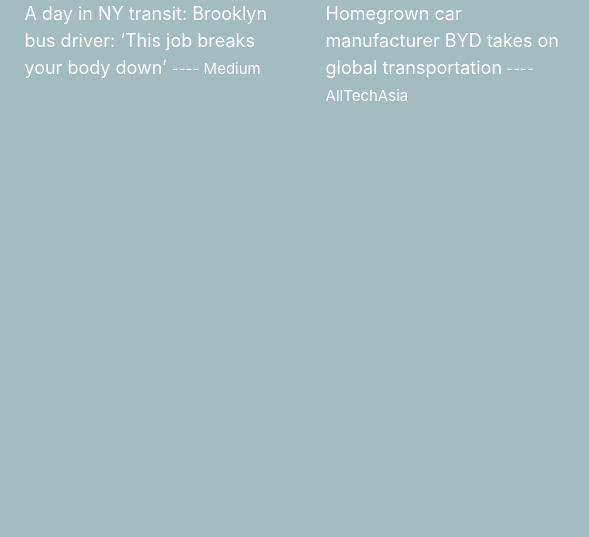
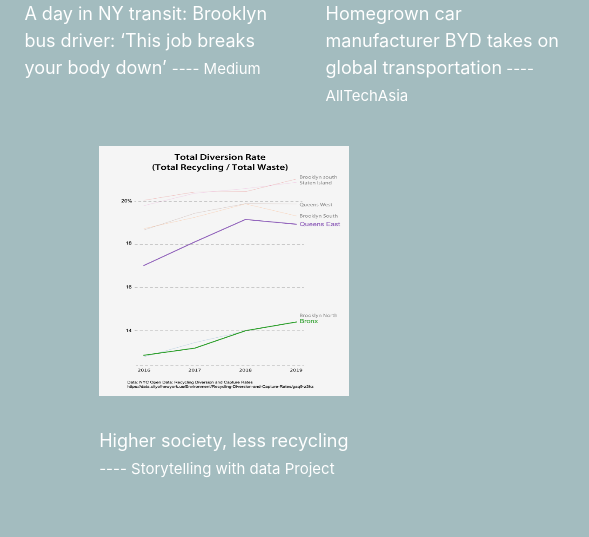
Before and after one commit to tongxuCai/website, a plain HTML site: page index.html in a window 1280 px wide. Shown: the part 2574-3111 px from the top of the page, 648-1237 px from the left. Drawn offline with Linux system fonts and the light colour scheme; a web font is replaced by a local one.

Commit message:
Add recycle

```diff
--- a/index.html
+++ b/index.html
@@ -148,6 +148,15 @@
               <div class='title'>
             <a href="https://alltechasia.com/bike-sharing-startup-ofo-going-bankrupt/"><br>Is bike sharing startup ofo going <br>bankrupt?<span style="font-size:15px"> ---- AllTechAsia</span></a></div>
           </div>
+
+          <div class='articlelink'>
+            <div class='photolink'>
+          <a href="https://tongxucai.github.io/NYC-recycling/">
+            <img src="img/recycle.jpg" alt="HTML tutorial" style="width:250px;height:250px;border:0;"></a></div>
+            <div class='title'>
+          <a href="https://tongxucai.github.io/NYC-recycling/"><br>Higher society, less recycling <br><span style="font-size:15px"> ---- Storytelling with data Project</span></a></div>
+        </div>
+
           </div>
 
         </div>
```
Also changed, not shown: img/recycle.jpg (added), 1 other file.
